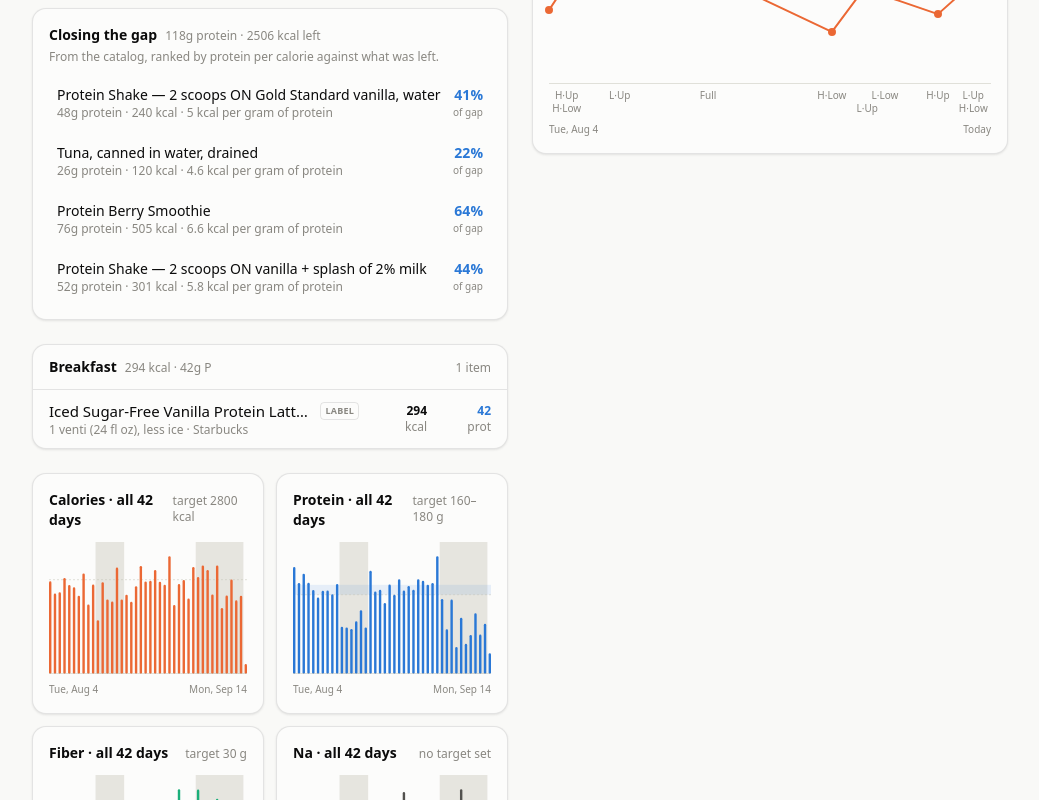
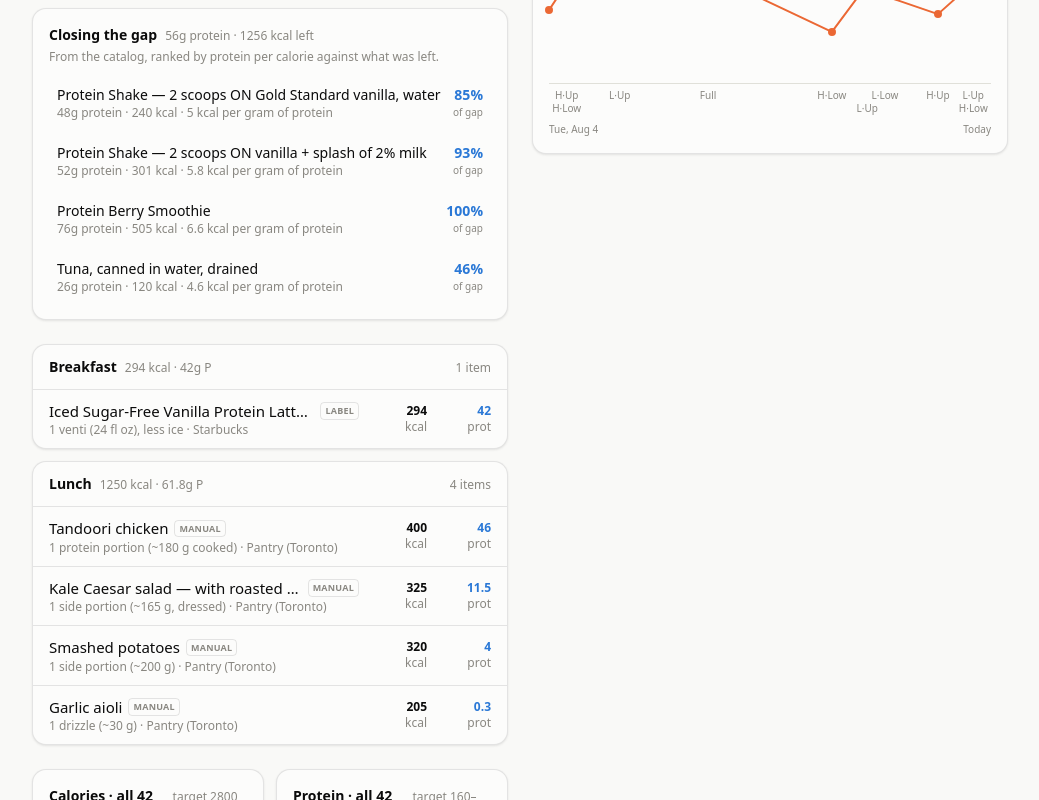
Before and after one commit to soldoutbudokan/Health, a Next.js app: page /Health/ in a window 1280 px wide. Shown: the part 800-1600 px from the top of the page, without its empty margins (120-1159 px from the left). Built offline with nearby package versions, Linux system fonts and the light colour scheme.

Commit message:
Log the Sep 14 Pantry plate: tandoori chicken, kale Caesar and smashed potatoes with aioli
Four new Pantry catalog entries for the one-protein-two-sides format, the
aioli broken out from the potatoes because a pour is worth more than the
potatoes under it.

```diff
--- a/src/data/pantry.ts
+++ b/src/data/pantry.ts
@@ -17,6 +17,14 @@ import type { Food } from "@/lib/types";
  * Every seasoned dish here is dominated by a sauce or rub whose quantity
  * nobody measured, which is a different kind of unknown from the calories:
  * portion size can at least be eyeballed, salt cannot.
+ *
+ * The four entries added September 14, 2026 come from a second visit on a
+ * different format — a "one protein, two sides" plate rather than the August
+ * buffet — and were built from a photo of the tray. The aioli is broken out
+ * from the potatoes it arrived on because it is the swing item: a heavy pour
+ * is worth more calories than the potatoes gained from being smashed and
+ * fried. Everything above about salt applies here twice over, since the
+ * tandoori rub and the Caesar dressing are both seasoning nobody weighed.
  */
 export const PANTRY_FOODS: Food[] = [
   {
@@ -63,4 +71,49 @@ export const PANTRY_FOODS: Food[] = [
     note: "Most of the fat is dressing, most of the fibre is chickpeas. Undressed this is closer to 120 kcal and 4 g fat. Sodium is an estimate in the 200–500 mg band, split roughly evenly between the dressing and the seasoning on the roasted chickpeas; the greens themselves are near zero. Undressed, this drops to well under 150 mg.",
     tags: ["pantry", "salad", "greens", "chickpeas", "catering", "toronto"],
   },
+  {
+    id: "pantry-tandoori-chicken",
+    name: "Tandoori chicken",
+    brand: "Pantry (Toronto)",
+    source: "custom",
+    per: "1 protein portion (~180 g cooked)",
+    gramsPerServing: 180,
+    macros: { calories: 400, protein: 46, carbs: 5, fat: 21, fiber: 1, sugar: 2, sodium: 700 },
+    note: "The protein half of a one-protein-two-sides plate, estimated September 14, 2026 from a photo of the tray: boneless pieces, charred, coriander through them, filling roughly a third of the container. Built as ~180 g of cooked skinless thigh at ~26 g protein and ~10 g fat per 100 g, plus the yogurt-and-oil marinade, and Atwater lands at 393 against 400. Read calories as 300–500, the portion being the wide part and the cut the rest — breast instead of thigh takes it to about 330 with 12 g of fat, and the protein barely moves either way. Sodium is an estimate in the 450–1,100 mg band and is almost all rub and marinade salt rather than the meat, which carries under 100 mg on its own.",
+    tags: ["pantry", "chicken", "tandoori", "indian", "protein", "catering", "toronto"],
+  },
+  {
+    id: "pantry-smashed-potatoes",
+    name: "Smashed potatoes",
+    brand: "Pantry (Toronto)",
+    source: "custom",
+    per: "1 side portion (~200 g)",
+    gramsPerServing: 200,
+    macros: { calories: 320, protein: 4, carbs: 38, fat: 16, fiber: 4, sugar: 2, sodium: 350 },
+    note: "Baby potatoes boiled, flattened and roasted hard in oil, herbs through them, estimated September 14, 2026 from a photo. The oil is the whole story: the potatoes themselves are ~155 kcal at this weight and the roasting fat roughly doubles it, so read calories as 250–420 depending on how wet the tray was. Atwater lands at 312 against 320. Sodium is an estimate in the 200–550 mg band, all of it seasoning; the aioli that arrives on top is a separate entry and carries its own.",
+    tags: ["pantry", "potatoes", "smashed potatoes", "side", "catering", "toronto"],
+  },
+  {
+    id: "pantry-garlic-aioli",
+    name: "Garlic aioli",
+    brand: "Pantry (Toronto)",
+    source: "custom",
+    per: "1 drizzle (~30 g)",
+    gramsPerServing: 30,
+    macros: { calories: 205, protein: 0.3, carbs: 1, fat: 22.5, fiber: 0, sugar: 0.5, sodium: 200 },
+    note: "Broken out from the potatoes because it moves independently of them and moves a lot — a mayonnaise-based sauce at roughly 680 kcal per 100 g, so a drizzle is worth more than half again what the potatoes under it cost. The 30 g is read off a photo taken September 14, 2026 showing it poured rather than spooned, with a little pooling; a genuine sprinkle would be nearer 10 g and 70 kcal, which is the band, 70–250. Atwater lands at 207 against 205. Sodium is an estimate in the 120–320 mg band and tracks the same gram figure everything else here does.",
+    tags: ["pantry", "aioli", "garlic", "mayo", "sauce", "catering", "toronto"],
+  },
+  {
+    id: "pantry-kale-caesar-chickpeas",
+    name: "Kale Caesar salad",
+    variant: "with roasted chickpeas",
+    brand: "Pantry (Toronto)",
+    source: "custom",
+    per: "1 side portion (~165 g, dressed)",
+    gramsPerServing: 165,
+    macros: { calories: 325, protein: 11.5, carbs: 22.5, fat: 21, fiber: 8, sugar: 3, sodium: 595 },
+    note: "A named dish rather than the generic `pantry-greens-chickpeas`, which stays as it is for the August 4 plate; this is curly kale with a Caesar dressing and Parmesan, and it is not the same object. Built September 14, 2026 from a photo as ~90 g kale, ~35 g crunchy roasted chickpeas, ~28 g dressing and ~6 g Parmesan, with Atwater landing at 325 on the nose. Read calories as 230–430, the dressing and the chickpeas being the band — the chickpeas are the roasted crunchy kind at roughly 400 kcal per 100 g, not the soft ones out of a tin, which is most of why this is 100 kcal over the August entry. Sodium is an estimate in the 400–850 mg band and is over half dressing and Parmesan, so it runs well above the older greens entry for the same reason the calories do.",
+    tags: ["pantry", "salad", "kale", "caesar", "chickpeas", "side", "catering", "toronto"],
+  },
 ];
```
Also changed, not shown: data/log.csv.
